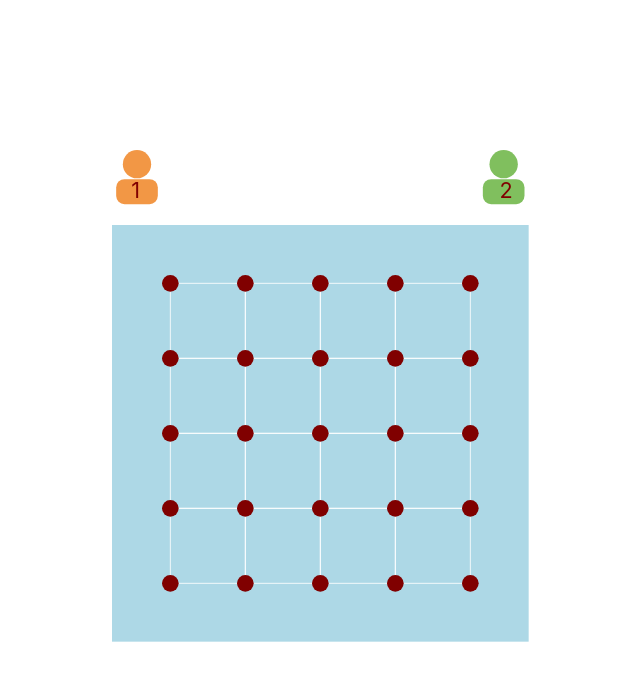
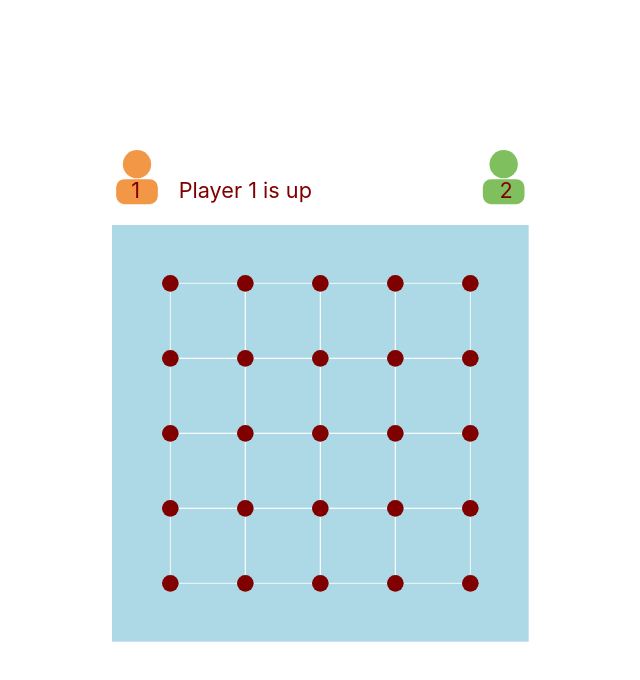
Before and after one commit to kanikab15/react-dots-and-boxes, a React (Create React App) app: page / in a window 1280 px wide. Shown: the top 680 px of the page, without its empty margins (278-918 px from the left). Built offline with nearby package versions, Linux system fonts and the light colour scheme.

Commit message:
!experimental! box can color fill depending on turn but turn not working fully

```diff
--- a/src/App.js
+++ b/src/App.js
@@ -3,6 +3,7 @@ import './App.css';
 import Line from './Line';
 import Box from './Box';
 import {ClickedContext} from './ClickedContext';
+import {constants} from './constants';
 
 class App extends React.Component {
   state = {
@@ -10,7 +11,9 @@ class App extends React.Component {
     lineCoordinates: {},
     boxCoordinates: {},
     lineToBoxes: {},
-    clickedLineId:""
+    clickedLineId:"",
+    player1IsNext: true
+    // wasPrevTurnACapture: false
   };
 
   componentDidMount(){
@@ -99,12 +102,14 @@ class App extends React.Component {
         <header className="App-header">
           <svg height="500" width="500" viewBox="0 0 600 600" >
 
-            <circle cx="30" cy="17" r="17" fill="#F29745"/>
-            <rect x="5" y="35" width="50" height="30" rx="10" fill="#F29745"/>
+            <circle cx="30" cy="17" r="17" fill={constants.player1Color}/>
+            <rect x="5" y="35" width="50" height="30" rx="10" fill={constants.player1Color}/>
             <text x="23" y="57" fill="maroon">1</text>
 
-            <circle cx="470" cy="17" r="17" fill="#80BF5E"/>
-            <rect x="445" y="35" width="50" height="30" rx="10" fill="#80BF5E"/>
+            <text x="80" y="57" fill="maroon">{this.state.player1IsNext? 'Player 1 is up': 'Player 2 is up'}</text>
+
+            <circle cx="470" cy="17" r="17" fill={constants.player2Color}/>
+            <rect x="445" y="35" width="50" height="30" rx="10" fill={constants.player2Color}/>
             <text x="465" y="57" fill="maroon">2</text>
 
             <rect y="90" width="500" height="500" fill="lightblue"/>
@@ -118,8 +123,7 @@ class App extends React.Component {
                     points+= `${this.state.boxCoordinates[iNum].x2},${this.state.boxCoordinates[iNum].y2} `;
                     points+= `${this.state.boxCoordinates[iNum].x3},${this.state.boxCoordinates[iNum].y3} `;
                     points+= `${this.state.boxCoordinates[iNum].x4},${this.state.boxCoordinates[iNum].y4} `;
-                    return <Box key={i} points={points} i={i}
-                      txtPoints={{x1:this.state.boxCoordinates[iNum].x1, y1: this.state.boxCoordinates[iNum].y1}}
+                    return <Box key={i} points={points} i={i} player1IsNext={this.state.player1IsNext}
                       lineIdsOfBox={[this.state.boxCoordinates[iNum].line0Id,
                         this.state.boxCoordinates[iNum].line1Id,
                         this.state.boxCoordinates[iNum].line2Id,
--- a/src/Box.js
+++ b/src/Box.js
@@ -9,29 +9,40 @@ class Box extends React.Component{
     let areLinesOfBoxActive = props.lineIdsOfBox.reduce((result, key) => ({...result, [key]: false}), {});
 
     this.state = {
-      areLinesOfBoxActive: areLinesOfBoxActive
+      areLinesOfBoxActive: areLinesOfBoxActive,
+      boxCapturedByPlayerColor: ""
     }
   }
 
+  static wasPrevTurnACapture = false;
+
   componentDidUpdate(){
     let context = this.context;
-    if(context.state.clickedLineId && !this.state.areLinesOfBoxActive[context.state.clickedLineId]){
+    let boxCapturedByPlayerColor = "";
+    //process the line click only if it's not already been clicked and exists for this box
+    if(context.state.clickedLineId && (this.state.areLinesOfBoxActive[context.state.clickedLineId] === false)){
       let areLinesOfBoxActive = this.state.areLinesOfBoxActive;
       areLinesOfBoxActive[context.state.clickedLineId] = true;
-      this.setState({areLinesOfBoxActive: areLinesOfBoxActive});
+      let isBoxCaptured =
+        Object.values(areLinesOfBoxActive).reduce((result, curr) => {return(result && curr)}, true);
+      if(isBoxCaptured && !this.state.boxCapturedByPlayerColor)
+        boxCapturedByPlayerColor = (this.props.player1IsNext? constants.player1Color: constants.player2Color);
+      this.setState({ // minimize set states
+        areLinesOfBoxActive: areLinesOfBoxActive,
+        boxCapturedByPlayerColor: boxCapturedByPlayerColor});
+      // this.props.handleTurn(isBoxCaptured, Box.wasPrevTurnACapture);
+      // console.log("before", Box.wasPrevTurnACapture);
+      // Box.wasPrevTurnACapture = isBoxCaptured;
+      // console.log("after", Box.wasPrevTurnACapture);
     }
   }
 
   render(){
     return (
-      <ClickedContext.Consumer>
-      {(context) => (
-        <polygon key={this.props.i} points={this.props.points}
-        fill={(Object.values(this.state.areLinesOfBoxActive).reduce((result, curr) => {return(result && curr);}, true))? 'blue': 'transparent'}
-        stroke="white">
-        </polygon>
-      )}
-      </ClickedContext.Consumer>
+      <polygon key={this.props.i} points={this.props.points}
+      fill={this.state.boxCapturedByPlayerColor? this.state.boxCapturedByPlayerColor: 'transparent'}
+      stroke="white">
+      </polygon>
     );
   }
 }
```
